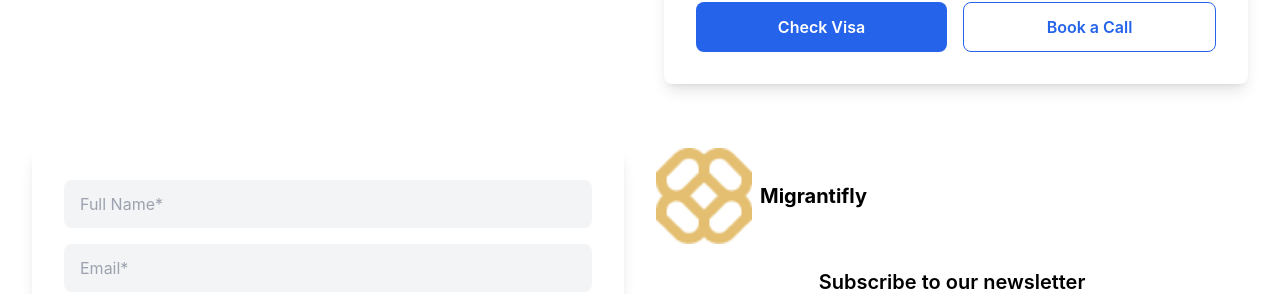
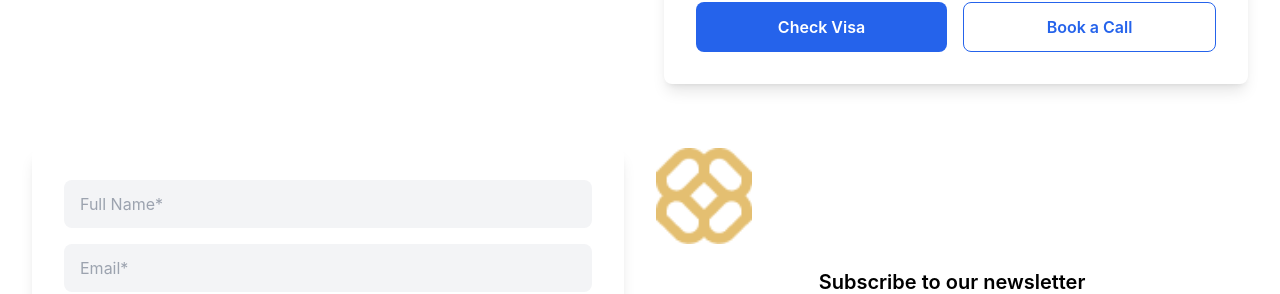
Before and after one commit to olumuyiwaa/Migrantifly, a Next.js app: page /contact in a window 1280 px wide. Shown: the part 916-1210 px from the top of the page. Built offline with nearby package versions, Linux system fonts and the light colour scheme.

Commit message:
subscription

```diff
--- a/src/app/contact/page.js
+++ b/src/app/contact/page.js
@@ -105,9 +105,8 @@ export default function Contact() {
             </div>
 
             <div className="text-center items-center">
-            <div className="flex items-center mb-6">
-              <img src="/logo/logo.png" alt="Migrantifly" className="w-24 h-24 rounded mr-2"/>
-              <span className="text-xl font-bold">Migrantifly</span>
+            <div className="mb-6">
+              <img src="/logo/logo.png" alt="Migrantifly" className="w-24 h-24 rounded"/>
             </div>
               <h3 className="text-xl font-semibold mb-2">Subscribe to our newsletter</h3>
               <h2 className="text-3xl font-bold text-primary-600 mb-8">
```
